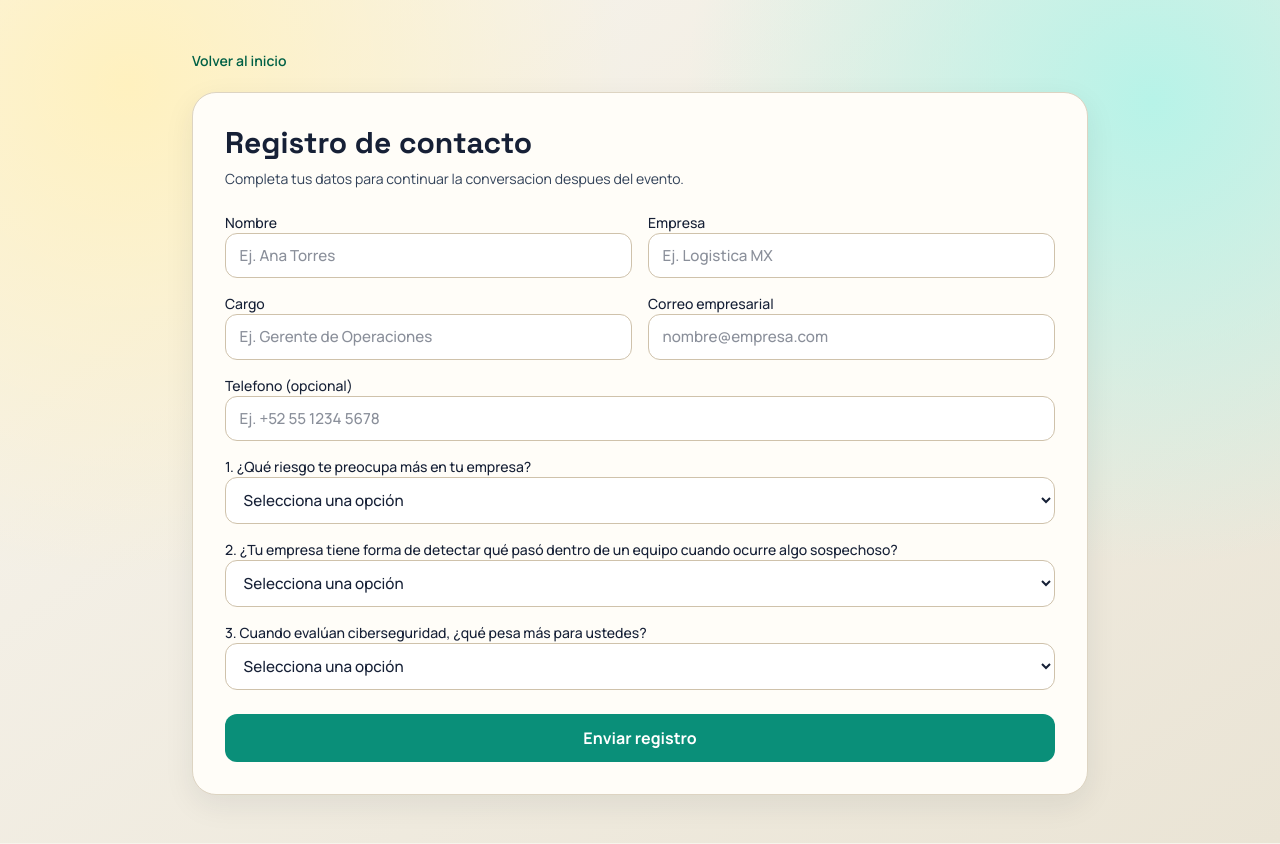
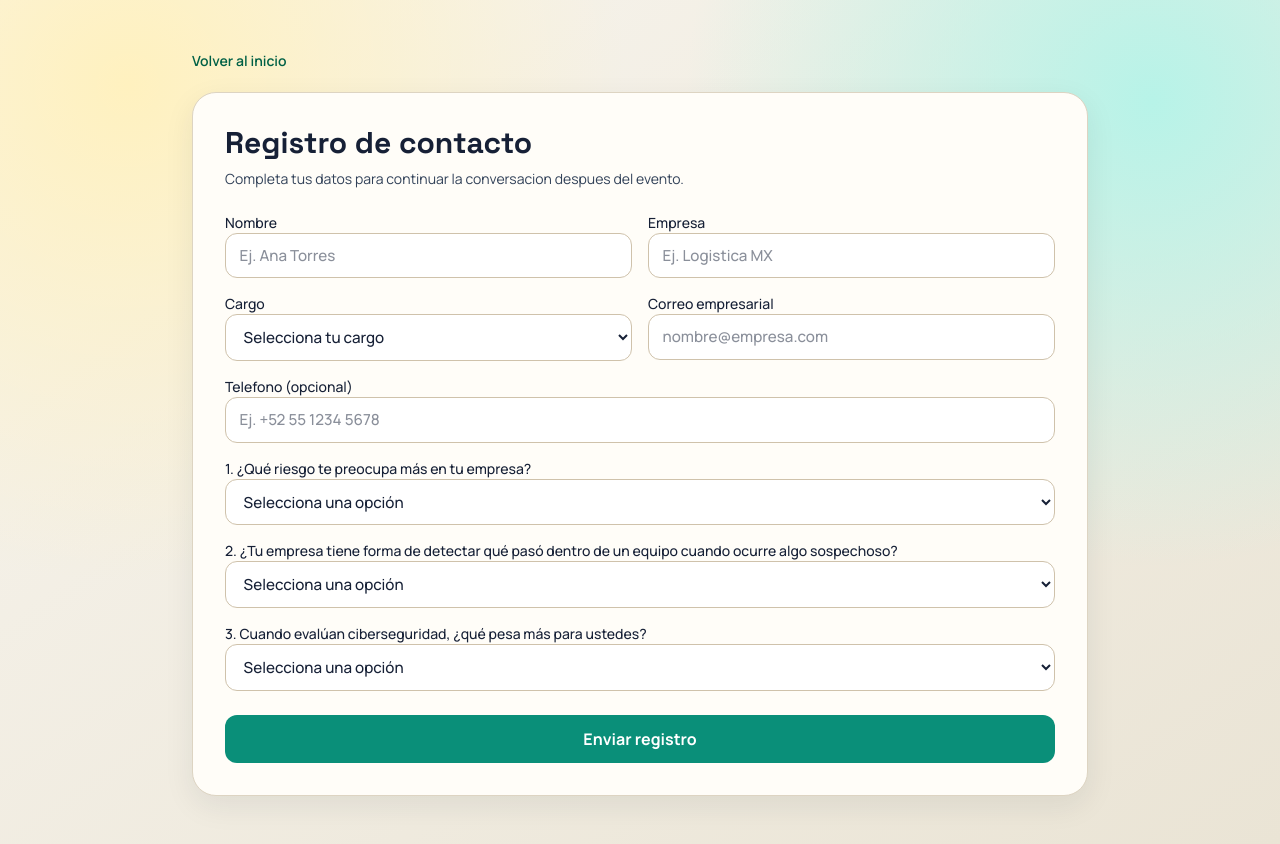
Before and after one commit to B10sp4rt4n/iSEC, a Next.js app: page /registro in a window 1280 px wide. Built offline with nearby package versions, Linux system fonts and the light colour scheme.

Commit message:
feat: cargo as closed select with readable labels in form and dashboard pie

```diff
--- a/src/app/api/prospects/route.ts
+++ b/src/app/api/prospects/route.ts
@@ -43,7 +43,12 @@ function isRateLimited(ip: string): boolean {
 const leadSchema = z.object({
   nombre: z.string().trim().min(2).max(120),
   empresa: z.string().trim().min(2).max(120),
-  cargo: z.string().trim().min(2).max(120),
+  cargo: z.enum([
+    "ciso", "cio_cto", "director_ops", "director_gral",
+    "gerente_ti", "gerente_seguridad", "jefe_ti",
+    "admin_sistemas", "ingeniero_seguridad", "analista_ti",
+    "reseller", "otro",
+  ]),
   correo: z.string().trim().email().max(180),
   telefono: z.string().trim().max(40).optional().or(z.literal("")),
   pregunta_cerrada_1: z.string().trim().min(1).max(80),
--- a/src/components/lead-form.tsx
+++ b/src/components/lead-form.tsx
@@ -137,14 +137,37 @@ export default function LeadForm() {
 
         <label className="space-y-1 text-sm font-medium">
           Cargo
-          <input
+          <select
             required
             name="cargo"
             value={form.cargo}
             onChange={onChange}
             className="field"
-            placeholder="Ej. Gerente de Operaciones"
-          />
+          >
+            <option value="">Selecciona tu cargo</option>
+            <optgroup label="Dirección / C-Level">
+              <option value="ciso">CISO / Director de Seguridad</option>
+              <option value="cio_cto">CIO / CTO / Director de TI</option>
+              <option value="director_ops">Director de Operaciones</option>
+              <option value="director_gral">Director General / CEO</option>
+            </optgroup>
+            <optgroup label="Gerencia / Jefatura">
+              <option value="gerente_ti">Gerente de TI / Infraestructura</option>
+              <option value="gerente_seguridad">Gerente de Seguridad</option>
+              <option value="jefe_ti">Jefe de TI / Soporte</option>
+            </optgroup>
+            <optgroup label="Técnico / Operativo">
+              <option value="admin_sistemas">Administrador de Sistemas / Redes</option>
+              <option value="ingeniero_seguridad">Ingeniero de Seguridad</option>
+              <option value="analista_ti">Analista / Técnico de TI</option>
+            </optgroup>
+            <optgroup label="Consultor / Reseller">
+              <option value="reseller">Consultor / Integrador / Reseller</option>
+            </optgroup>
+            <optgroup label="Otro">
+              <option value="otro">Otro</option>
+            </optgroup>
+          </select>
         </label>
 
         <label className="space-y-1 text-sm font-medium">
```
Also changed, not shown: 1 other file (tests, documents, lock files or other folders).
